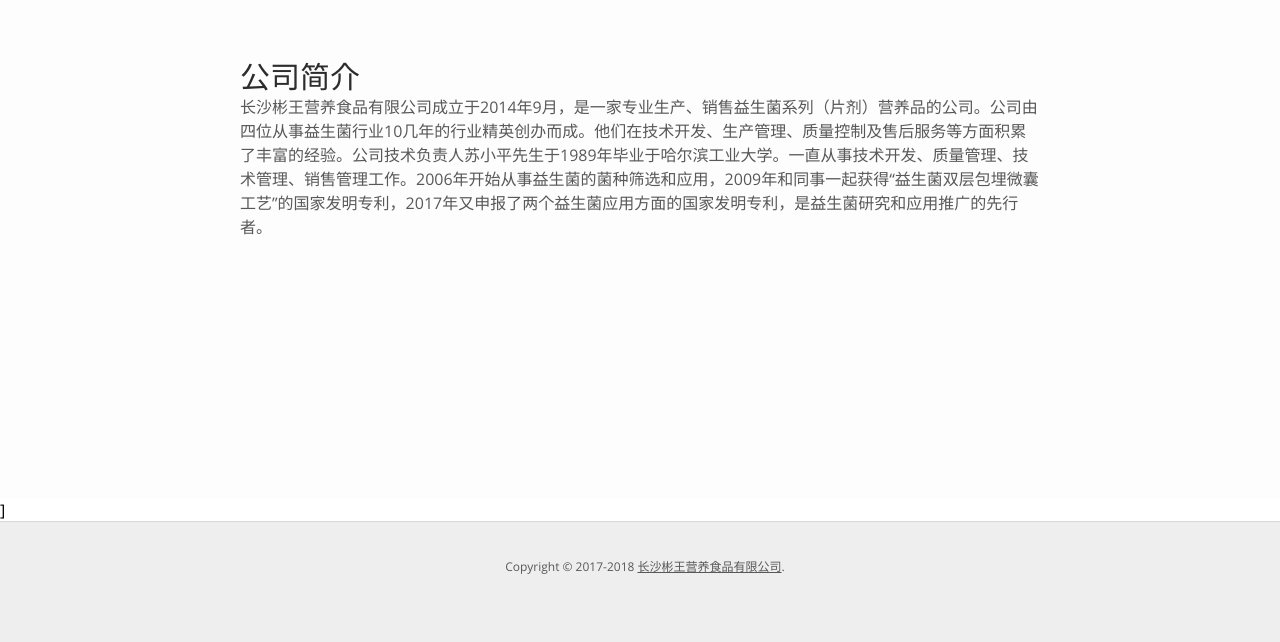
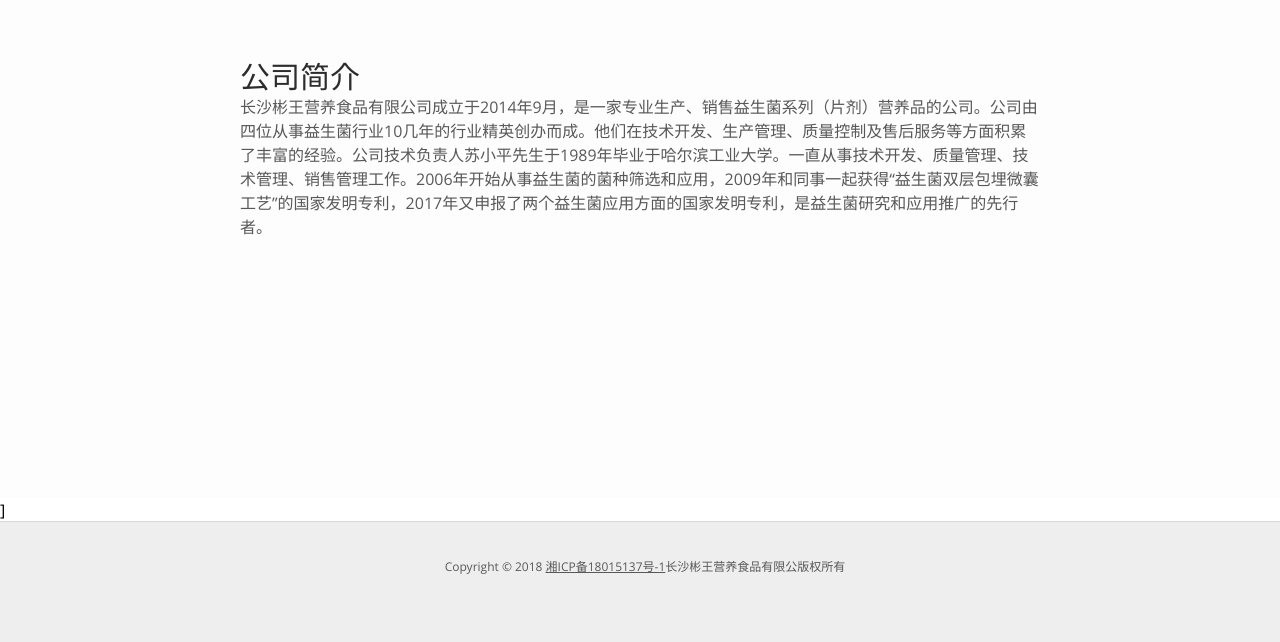
Before and after one commit to testerSunshine/bw, a Django app: page / in a window 1280 px wide. Shown: the part 161-803 px from the top of the page. Run offline with Django 3.2, Linux system fonts and the light colour scheme.

Commit message:
编码格式

```diff
--- a/home/templates/app/foot.html
+++ b/home/templates/app/foot.html
@@ -1,8 +1,7 @@
 <div id="footer">
     <div class="clearfix" style="text-align:center;">
         <p>
-            Copyright © 2017-2018 <a href="yyzz.jpg" target="_blank" title="模板之家">长沙彬王营养食品有限公司</a>.
+            Copyright © 2018 <a href="http://www.miitbeian.gov.cn" target="_blank" title="湘ICP备18015137号-1">湘ICP备18015137号-1</a>长沙彬王营养食品有限公版权所有
         </p>
-        </div>
     </div>
 </div>
```
